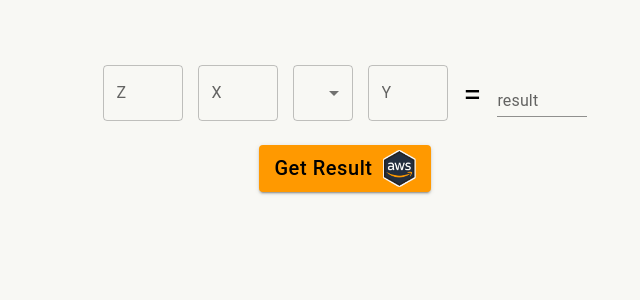
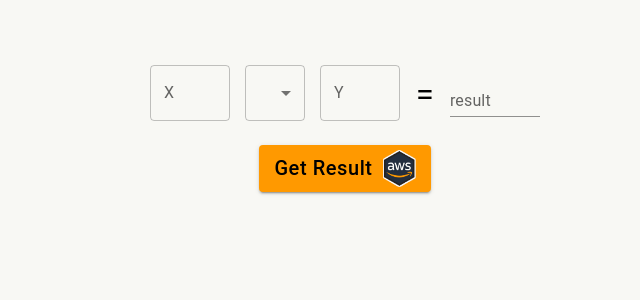
Before and after one commit to Bruce-liushaopeng/Cloud-Calculator, a React (Vite) app: page / in a window 1280 px wide. Shown: the top 300 px of the page, without its empty margins (295-935 px from the left). Built offline with nearby package versions, Linux system fonts and the light colour scheme.

Commit message:
feat: use NumberINputTextField, state from context

```diff
--- a/src/components/CalculatorApp/CalculatorApp.tsx
+++ b/src/components/CalculatorApp/CalculatorApp.tsx
@@ -35,17 +35,11 @@ function CalculatorApp() {
         sx={boxStyleProps}>
       <NumberInputTextField
         id="xInput"
-        label="Z"
+        label="X"
         sx={xYTextFieldStyleProps}
+        value={xValue}
+        onChange={handleInputXChange}
       />
-      <TextField
-          id="xInput"
-          type='tel'
-          label="X"
-          placeholder="input X"
-          onChange={handleInputXChange}
-          sx = {xYTextFieldStyleProps}
-        />
       <div className='operation-select'>
         <Select
             labelId="demo-simple-select-label"
@@ -59,14 +53,13 @@ function CalculatorApp() {
               <MenuItem value={'divide'}>/</MenuItem>
         </Select>
       </div>
-      <TextField
-          type='tel'
-          id="yInput"
-          placeholder="input Y"
-          label="Y"
-          onChange={ handleInputYChange }
-          sx = { xYTextFieldStyleProps }
-        />
+      <NumberInputTextField
+        id="xInput"
+        label="Y"
+        sx={xYTextFieldStyleProps}
+        value={yValue}
+        onChange={handleInputYChange}
+      />
       <p className='equal-sign' >=</p>
       <TextField
         id="result"
--- a/src/components/NumberInputTextField/NumberInputTextField.tsx
+++ b/src/components/NumberInputTextField/NumberInputTextField.tsx
@@ -1,20 +1,17 @@
 import TextField, { TextFieldProps }from '@mui/material/TextField';
-import useNumberInputTextField from './hook';
 export default function NumberInputTextField(props: TextFieldProps, children: JSX.Element) {
 
-	const { id, label, sx} = props;
+	const { id, label, sx, value, onChange} = props;
 	const placeHolder = `input ${label}`
-
-	const {input, handleInputChange} = useNumberInputTextField()
 
 	return (
 		<TextField
 			id={id}
 			label={label}
 			sx={sx}
-			value={input}
+			value={value}
 			placeholder={placeHolder}
-			onChange={handleInputChange}
+			onChange={onChange}
 		>
 			{children}
 		</TextField>
--- a/src/components/NumberInputTextField/hook.ts
+++ /dev/null
@@ -1,14 +0,0 @@
-import { useState } from 'react';
-import { TextFieldProps }from '@mui/material/TextField';
-
-function useNumberInputTextField() {
-	const [input, setInput] = useState('')
-
-	const handleInputChange = (event: React.ChangeEvent<HTMLInputElement>) => {
-		setInput(event.target.value)
-	}
-
-    return {input, setInput, handleInputChange}
-}
-
-export default useNumberInputTextField
```
